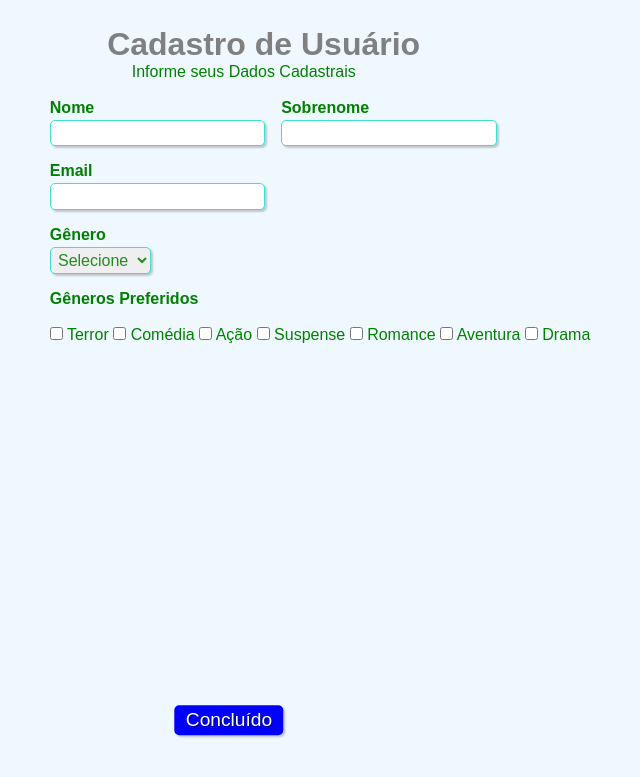
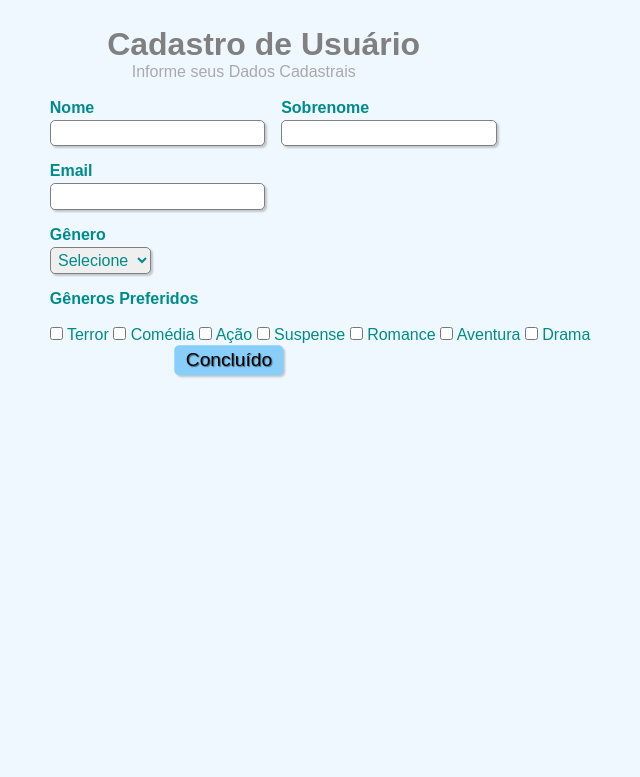
Before and after one commit to SauloJuniorsj/Portifolio, a PHP site: page / in a window 1280 px wide. Shown: the top 777 px of the page, without its empty margins (411-1051 px from the left). Run offline with PHP 8.4, Linux system fonts and the light colour scheme.

Commit message:
Update style.css
Cleanup

```diff
--- a/style.css
+++ b/style.css
@@ -15,7 +15,7 @@
 
 #S2{
     font-family: sans-serif;
-    color: green;
+    color: #A9A9A9;
     margin-left: 10%;
 }
 
@@ -37,7 +37,7 @@ body{
     background-color: #F0F8FF;
     font-family: sans-serif;
     font-size: 1em;
-    color: green;
+    color: #008B8B	;
     margin-left: 36%;
     margin-top: 2%;
     justify-content: center;
@@ -45,10 +45,10 @@ body{
 
 /*----------------------*/
 
-input, select, textarea, button {
+input, select, button {
     font-family: sans-serif;
     font-size: 1em;
-    color: forestgreen;
+    color: #008B8B	;
     border-radius: 5px;
 }
 
@@ -73,7 +73,7 @@ input, select, textarea, button {
 
 .campo label {
     margin-bottom: 0.2em;
-    color: green;
+    color: #008B8B	;
     display: block;
 }
 
@@ -86,9 +86,9 @@ fieldset.grupo .campo {
 
 /*----------------------*/
 
-.campo input[type="text"], .campo input[type="email"], .campo select, .campo textarea {
+.campo input[type="text"], .campo input[type="email"], .campo select {
     padding: 0.2em;
-    border: 1px solid turquoise;
+    border: 1px solid gray;
     box-shadow: 2px 2px 2px rgba(0,0,0,0.2);
     display: block;
 }
@@ -101,7 +101,7 @@ fieldset.grupo .campo {
 
 /*----------------------*/
 
-.campo input:focus, .campo select:focus, .campo textarea:focus {
+.campo input:focus, .campo select:focus{
     background: #E0E0F8;
 }
 
@@ -109,15 +109,15 @@ fieldset.grupo .campo {
 
 .botao {
     font-size: 1.2em;
-    background: blue;
+    background: #87CEFA;
     border: 0;
     margin-bottom: 1em;
-    color: #ffffff;
+    color: #000000;
     padding: 0.2em 0.6em;
     box-shadow: 2px 2px 2px rgba(0,0,0,0.2);
     text-shadow: 1px 1px 1px rgba(0,0,0,0.5);
     position: absolute;
-    top: 90%;
+    top: 45%;
     left: 50%;
     margin-right: -50%;
     transform: translate(-50%, -50%)
@@ -126,7 +126,7 @@ fieldset.grupo .campo {
 /*----------------------*/
 
 .botao:hover {
-    background: #CCBBFF;
+    background: #0000FF;
     box-shadow: inset 2px 2px 2px rgba(0,0,0,0.2);
     text-shadow: none;
 }
```
